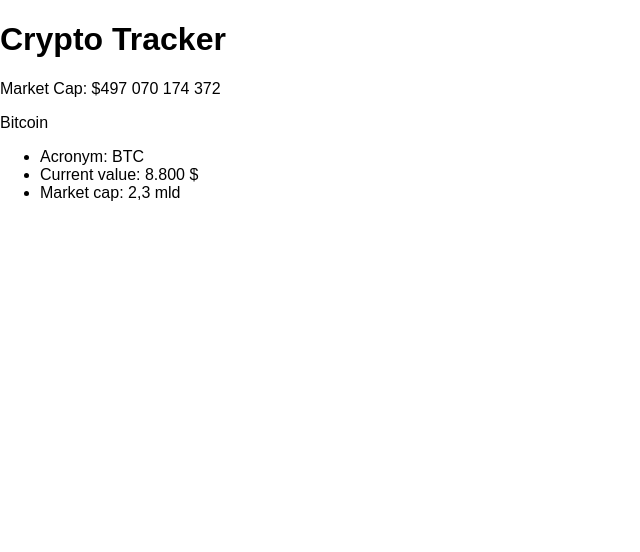
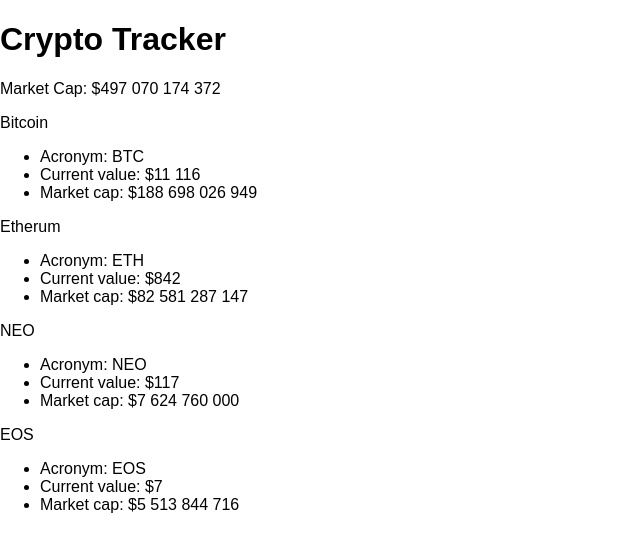
Before and after one commit to mkczarkowski/crypto-tracker, a React (Create React App) app: page / in a window 1280 px wide. Shown: the top 552 px of the page, without its empty margins (0-640 px from the left). Built offline with nearby package versions, Linux system fonts and the light colour scheme.

Commit message:
Display crypto data dynamically

```diff
--- a/package.json
+++ b/package.json
@@ -3,6 +3,7 @@
   "version": "0.1.0",
   "private": true,
   "dependencies": {
+    "prop-types": "^15.6.1",
     "react": "^16.2.0",
     "react-dom": "^16.2.0",
     "react-scripts": "1.1.1"
--- a/public/index.html
+++ b/public/index.html
@@ -19,7 +19,7 @@
       work correctly both with client-side routing and a non-root public URL.
       Learn how to configure a non-root public URL by running `npm run build`.
     -->
-    <title>React App</title>
+    <title>Crypto-Tracker</title>
   </head>
   <body>
     <noscript>
--- a/src/components/CoinList/Coin/Coin.js
+++ b/src/components/CoinList/Coin/Coin.js
@@ -1,18 +1,36 @@
 import React from "react";
 
-const Coin = props => {
-  props = {};
+import PropTypes from "prop-types";
 
-  return (
-    <div>
-      <p>Bitcoin</p>
-      <ul>
-        <li className="currency-acronym">Acronym: BTC</li>
-        <li className="currency-value">Current value: 8.800 $</li>
-        <li className="currency-cap">Market cap: 2,3 mld</li>
-      </ul>
-    </div>
-  );
+const Coin = ({ name, acronym, value, cap }) => (
+  <div>
+    <p>{name}</p>
+    <ul>
+      <li className="currency-acronym">Acronym: {acronym}</li>
+      <li className="currency-value">
+        Current value: ${String(value)
+          .replace(/\B(?=(\d{3})+(?!\d))/g, " ")
+          .trim()}
+      </li>
+      <li className="currency-cap">
+        Market cap: ${String(cap)
+          .replace(/\B(?=(\d{3})+(?!\d))/g, " ")
+          .trim()}
+      </li>
+    </ul>
+  </div>
+);
+
+Coin.propTypes = {
+  name: PropTypes.string.isRequired,
+  value: PropTypes.oneOfType([PropTypes.number, PropTypes.string]),
+  cap: PropTypes.oneOfType([PropTypes.number, PropTypes.string])
+};
+
+Coin.defaultProps = {
+  acronym: "-",
+  value: "0",
+  cap: "0"
 };
 
 export default Coin;
--- a/src/containers/App.js
+++ b/src/containers/App.js
@@ -8,7 +8,10 @@
     return (
       <div>
         <Header />
-        <Coin />
+        <Coin name="Bitcoin" acronym="BTC" value={11116} cap={188698026949} />
+        <Coin name="Etherum" acronym="ETH" value={842} cap={82581287147} />
+        <Coin name="NEO" acronym="NEO" value={117} cap={7624760000} />
+        <Coin name="EOS" acronym="EOS" value={7} cap={5513844716} />
       </div>
     );
   }
```
Also changed, not shown: 1 other file (tests, documents, lock files or other folders).
